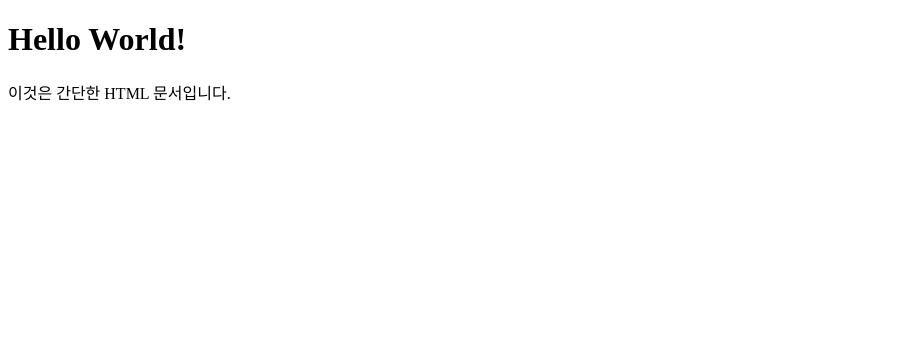
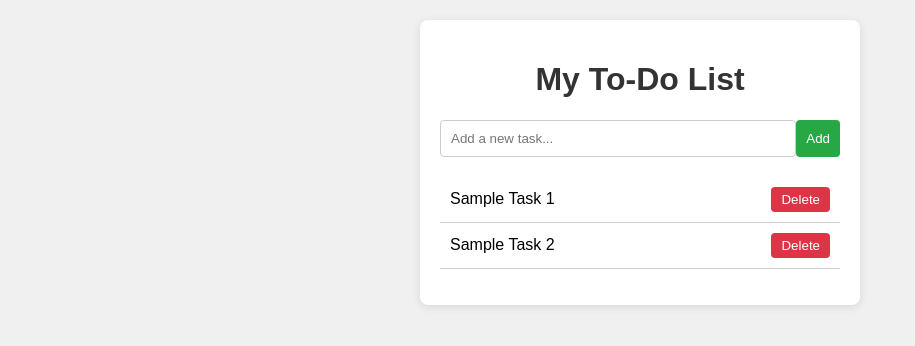
Before and after one commit to preCourseOz/begginer, a website: page beg_01.html in a window 1280 px wide. Shown: the whole page, without its empty margins (0-915 px from the left). Drawn offline with Linux system fonts and the light colour scheme.

Commit message:
TodolistMockUp

```diff
--- a/beg_01.html
+++ b/beg_01.html
@@ -3,16 +3,20 @@
 <head>
     <meta charset="UTF-8">
     <meta name="viewport" content="width=device-width, initial-scale=1.0">
-    <title>문서 제목</title>
+    <title>To-Do List</title>
+    <link rel="stylesheet" href="style.css"> <!-- CSS 파일 링크 -->
 </head>
 <body>
-    <h1>Hello World!</h1>
-    <p>이것은 간단한 HTML 문서입니다.</p>
-    <div>
-        <div>
-
-        </div>
+    <div class="container">
+        <h1>My To-Do List</h1>
+        <form id="todo-form">
+            <input type="text" id="todo-input" placeholder="Add a new task..." required>
+            <button type="submit">Add</button>
+        </form>
+        <ul id="todo-list">
+            <li>Sample Task 1 <button class="delete-btn">Delete</button></li>
+            <li>Sample Task 2 <button class="delete-btn">Delete</button></li>
+        </ul>
     </div>
 </body>
-
 </html>
--- a/style.css
+++ b/style.css
@@ -1,3 +1,73 @@
-div {
-    background-color: rgb(30, 70, 120);
+/* styles.css */
+body {
+    font-family: Arial, sans-serif;
+    background-color: #f0f0f0;
+    margin: 0;
+    padding: 20px;
 }
+
+.container {
+    max-width: 400px;
+    margin: 0 auto;
+    background: white;
+    border-radius: 8px;
+    box-shadow: 0 2px 10px rgba(0, 0, 0, 0.1);
+    padding: 20px;
+}
+
+h1 {
+    text-align: center;
+    color: #333;
+}
+
+form {
+    display: flex;
+    justify-content: space-between;
+    margin-bottom: 20px;
+}
+
+input[type="text"] {
+    flex: 1;
+    padding: 10px;
+    border: 1px solid #ccc;
+    border-radius: 4px;
+}
+
+button {
+    padding: 10px;
+    background-color: #28a745;
+    color: white;
+    border: none;
+    border-radius: 4px;
+    cursor: pointer;
+}
+
+button:hover {
+    background-color: #218838;
+}
+
+ul {
+    list-style: none;
+    padding: 0;
+}
+
+li {
+    display: flex;
+    justify-content: space-between;
+    align-items: center;
+    padding: 10px;
+    border-bottom: 1px solid #ccc;
+}
+
+.delete-btn {
+    background-color: #dc3545;
+    color: white;
+    border: none;
+    border-radius: 4px;
+    cursor: pointer;
+    padding: 5px 10px;
+}
+
+.delete-btn:hover {
+    background-color: #c82333;
+}
```
